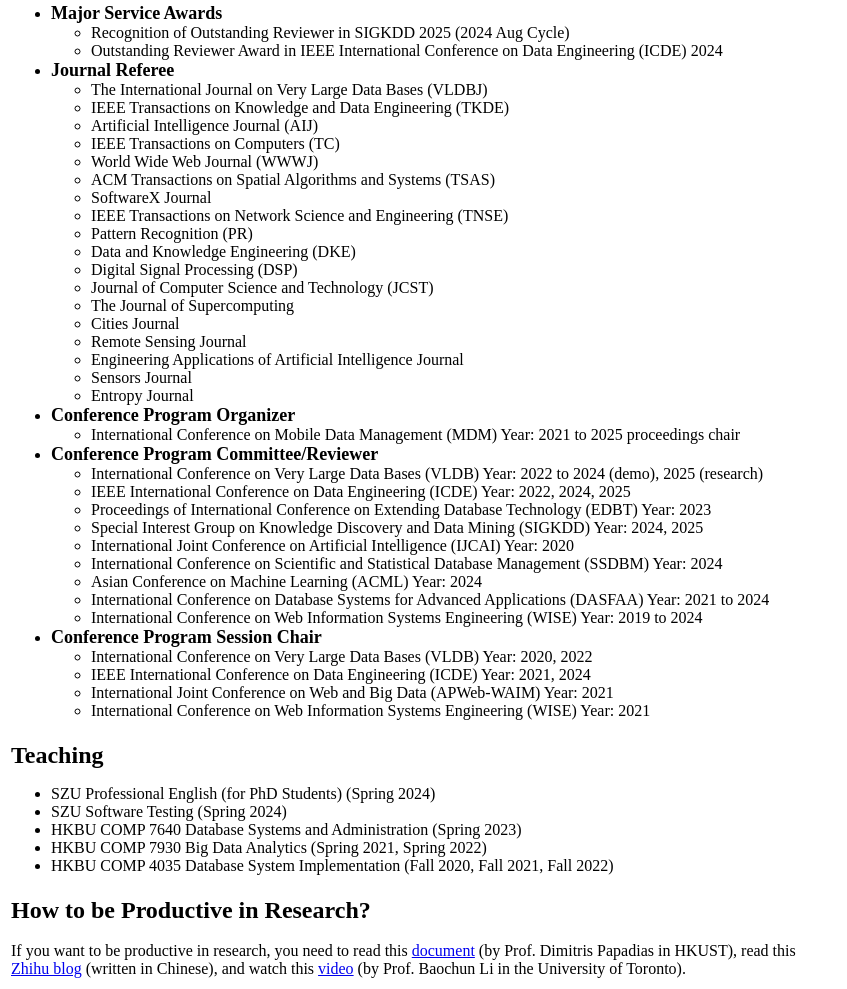
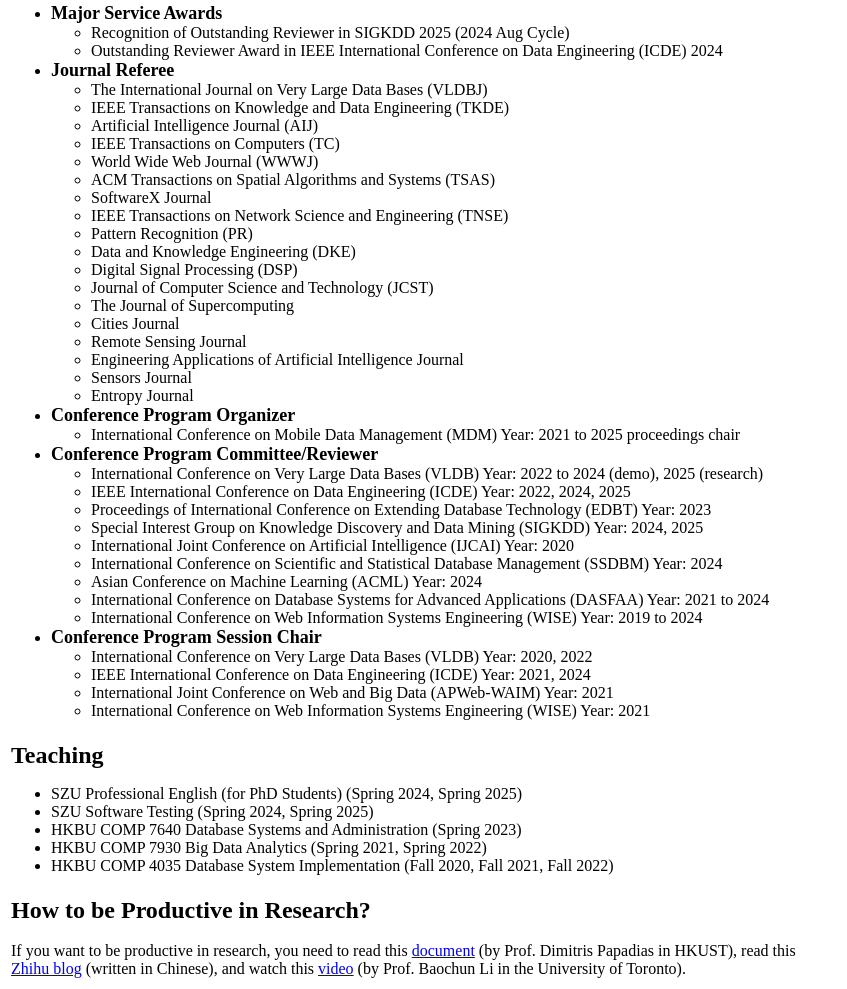
Before and after one commit to edisonchan-szu/edisonchan-szu.github.io, a plain HTML site: page index.html in a window 1280 px wide. Shown: the part 5825-6814 px from the top of the page, without its empty margins (0-847 px from the left). Drawn offline with Linux system fonts and the light colour scheme.

Commit message:
Add files via upload

```diff
--- a/index.html
+++ b/index.html
@@ -764,10 +764,10 @@
 				<font size="+2"><b>Teaching</b></font> <br>
 					<ul>
 						<li>
-						SZU Professional English (for PhD Students) (Spring 2024)
+						SZU Professional English (for PhD Students) (Spring 2024, Spring 2025)
 						</li>
 						<li>
-						SZU Software Testing (Spring 2024)
+						SZU Software Testing (Spring 2024, Spring 2025)
 						</li>
 						<li>
 						HKBU COMP 7640 Database Systems and Administration (Spring 2023)
```
